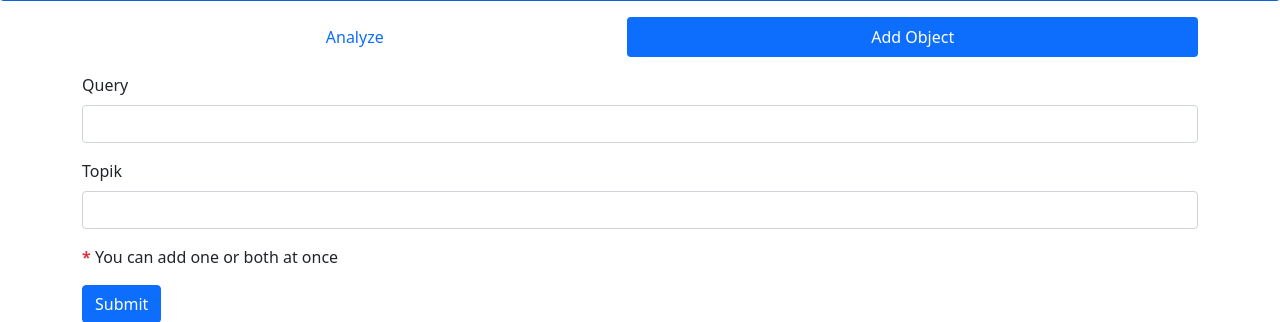
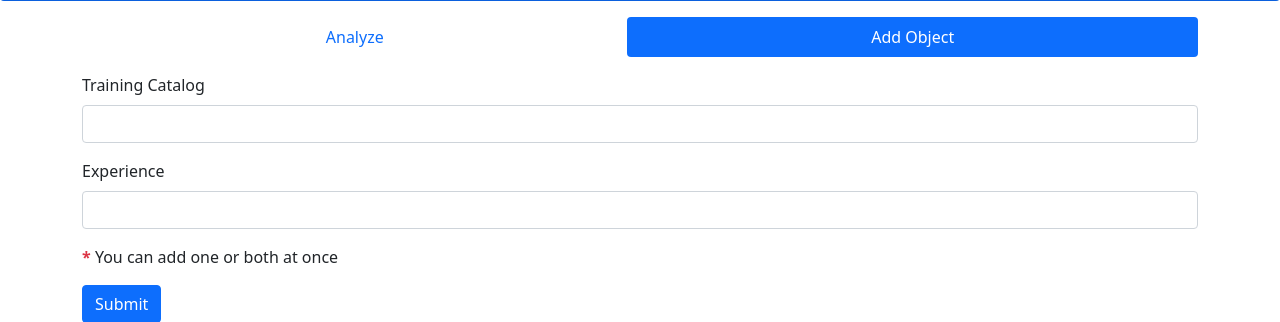
Before and after one commit to luthfidhani/sistem-skoring-pelatihan-microsoft, a Django app: page / in a window 1280 px wide, after a click on "Add Object". Shown: the part 159-481 px from the top of the page. Run offline with Django 4.2, Linux system fonts and the light colour scheme; parts of the project's set-up code (start-up, migrations or seed data) failed here and were passed over.

Commit message:
linking add_object to data_models

```diff
--- a/manage.py
+++ b/manage.py
@@ -6,7 +6,9 @@ import sys
 
 def main():
     """Run administrative tasks."""
-    os.environ.setdefault('DJANGO_SETTINGS_MODULE', 'sistem_skoring_pelatihan_microsoft.settings')
+    os.environ.setdefault(
+        "DJANGO_SETTINGS_MODULE", "sistem_skoring_pelatihan_microsoft.settings"
+    )
     try:
         from django.core.management import execute_from_command_line
     except ImportError as exc:
@@ -18,5 +20,5 @@ def main():
     execute_from_command_line(sys.argv)
 
 
-if __name__ == '__main__':
+if __name__ == "__main__":
     main()
--- a/sistem_skoring_pelatihan_microsoft/asgi.py
+++ b/sistem_skoring_pelatihan_microsoft/asgi.py
@@ -11,6 +11,8 @@ import os
 
 from django.core.asgi import get_asgi_application
 
-os.environ.setdefault('DJANGO_SETTINGS_MODULE', 'sistem_skoring_pelatihan_microsoft.settings')
+os.environ.setdefault(
+    "DJANGO_SETTINGS_MODULE", "sistem_skoring_pelatihan_microsoft.settings"
+)
 
 application = get_asgi_application()
--- a/sistem_skoring_pelatihan_microsoft/urls.py
+++ b/sistem_skoring_pelatihan_microsoft/urls.py
@@ -17,6 +17,6 @@ from django.contrib import admin
 from django.urls import path, include
 
 urlpatterns = [
-    path('admin/', admin.site.urls),
-    path('', include('skoring.urls')),
+    path("admin/", admin.site.urls),
+    path("", include("skoring.urls")),
 ]
--- a/sistem_skoring_pelatihan_microsoft/wsgi.py
+++ b/sistem_skoring_pelatihan_microsoft/wsgi.py
@@ -11,6 +11,8 @@ import os
 
 from django.core.wsgi import get_wsgi_application
 
-os.environ.setdefault('DJANGO_SETTINGS_MODULE', 'sistem_skoring_pelatihan_microsoft.settings')
+os.environ.setdefault(
+    "DJANGO_SETTINGS_MODULE", "sistem_skoring_pelatihan_microsoft.settings"
+)
 
 application = get_wsgi_application()
--- a/skoring/apps.py
+++ b/skoring/apps.py
@@ -2,5 +2,5 @@ from django.apps import AppConfig
 
 
 class SkoringConfig(AppConfig):
-    default_auto_field = 'django.db.models.BigAutoField'
-    name = 'skoring'
+    default_auto_field = "django.db.models.BigAutoField"
+    name = "skoring"
--- a/skoring/templates/skoring/index.html
+++ b/skoring/templates/skoring/index.html
@@ -64,12 +64,12 @@
                 <div class="tab-pane fade" id="pills-add-object" role="tabpanel" aria-labelledby="pills-add-object-tab">
                     <form action="{% url 'add' %}" method="post">
                         <div class="mb-3">
-                            <label for="query" class="form-label">Query</label>
-                            <input type="text" class="form-control" name="query" value="">
+                            <label for="training_catalog" class="form-label">Training Catalog</label>
+                            <input type="text" class="form-control" name="training_catalog" value="">
                         </div>
                         <div class="mb-3">
-                            <label for="topic" class="form-label">Topik</label>
-                            <input type="text" class="form-control" name="topic">
+                            <label for="experience" class="form-label">Experience</label>
+                            <input type="text" class="form-control" name="experience">
                         </div>
                         {% csrf_token %}
                         <div>
--- a/skoring/urls.py
+++ b/skoring/urls.py
@@ -4,7 +4,7 @@ from django.urls import path
 from . import views
 
 urlpatterns = [
-    path('', views.index, name='index'),
-    path('analyze/', views.analyze, name='analyze'),
-    path('add/', views.add, name='add'),
+    path("", views.index, name="index"),
+    path("analyze/", views.analyze, name="analyze"),
+    path("add/", views.add, name="add"),
 ]
--- a/skoring/views.py
+++ b/skoring/views.py
@@ -1,45 +1,44 @@
-from django.http import HttpResponse
-from django.shortcuts import redirect, render, reverse
-from skoring.utils.models import train
+from django.shortcuts import redirect, render
+from skoring.utils.ai_models import train
+from skoring.utils.data_models import add_training_catalog, add_experience
+
 
 def index(request):
-    return render(request, 'skoring/index.html')
+    return render(request, "skoring/index.html")
+
 
 def analyze(request):
     try:
-        # query = request.POST['query']
-        # topic = request.POST['topic']
-        # analyzing = train(query, topic)
-        # data = {
-        #     'result': analyzing,
-        #     'query': query,
-        #     'topic': topic
-        # }
-        # return render(request, 'skoring/index.html', data)
-        query = request.POST['query']
-        topic = request.POST['topic']
+        query = request.POST["query"]
+        topic = request.POST["topic"]
+
         if query and topic:
             analyzing = train(query, topic)
-            data = {
-                'result': analyzing,
-                'query': query,
-                'topic': topic
-            }
+            data = {"result": analyzing, "query": query, "topic": topic}
 
-            return render(request, 'skoring/index.html', data)
-        return redirect('index')
-    except Exception as err:
-        return redirect('index')
+            return render(request, "skoring/index.html", data)
+        return redirect("index")
+
+    except Exception:
+        return redirect("index")
+
 
 def add(request):
     try:
-        query = request.POST['query']
-        topic = request.POST['topic']
+        training_catalog = request.POST["training_catalog"]
+        experience = request.POST["experience"]
 
-        if query: data = {'data': "Query"}
-        elif topic: data = {'data': "Topic"}
-        if query and topic: data = {'data': "Query & Topic"}
+        if training_catalog or experience:
+            if training_catalog:
+                add_training_catalog(training_catalog)
+                data = {"data": "Training Catalog"}
+            if experience:
+                add_experience(experience)
+                data = {"data": "Experience"}
+            if training_catalog and experience:
+                data = {"data": "Training Catalog & Experience"}
+            return render(request, "skoring/index.html", data)
+        return redirect("index")
 
-        return render(request, 'skoring/index.html', data)
-    except Exception as err:
-        return redirect('index')
+    except Exception:
+        return redirect("index")
```
Also changed, not shown: sistem_skoring_pelatihan_microsoft/settings.py (+37 -37 lines), skoring/utils/ai_models.py (added, +61 -0 lines), skoring/utils/data_models.py (added, +25 -0 lines), skoring/utils/models.py (deleted, +0 -58 lines), 2 other files.
